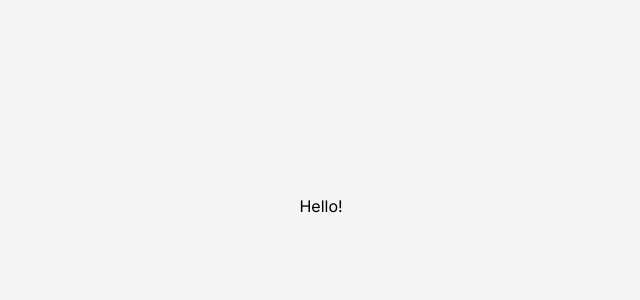
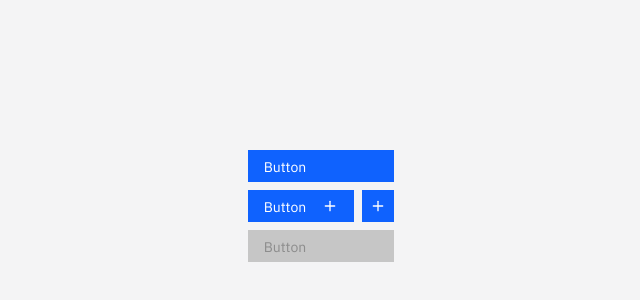
Before and after one commit to eric-figueira/ui-playground, a React (Vite) app: page / in a window 1280 px wide. Shown: the part 194-494 px from the top of the page, without its empty margins (319-959 px from the left). Built offline with nearby package versions, Linux system fonts and the light colour scheme.

Commit message:
feat: create Carbon button

```diff
--- a/package.json
+++ b/package.json
@@ -15,7 +15,8 @@
     "react": "^18.3.1",
     "react-dom": "^18.3.1",
     "react-router-dom": "^7.1.0",
-    "tailwind-merge": "^2.6.0"
+    "tailwind-merge": "^2.6.0",
+    "tailwind-variants": "^0.3.0"
   },
   "devDependencies": {
     "@eslint/js": "^9.17.0",
--- a/src/App.tsx
+++ b/src/App.tsx
@@ -1,8 +1,17 @@
+import { Plus } from "lucide-react";
+import { Button } from "./components/carbon/button";
+
+
 export function App() {
   return (
     <main className="w-fulll h-screen bg-zinc-100 flex justify-center items-center">
-      <div>
-        <button>Hello!</button>
+      <div className="flex flex-col justify-center gap-2">
+        <Button variant="primary" size="small" className="w-full">Button</Button>
+        <div className="flex gap-2">
+          <Button variant="primary" size="small" icon={Plus}>Button</Button>
+          <Button variant="primary" size="small" icon={Plus} iconOnly />
+        </div>
+        <Button variant="primary" size="small" className="w-full" disabled>Button</Button>
       </div>
     </main>
   )
--- /dev/null
+++ b/src/components/carbon/button.tsx
@@ -0,0 +1,67 @@
+import React from "react";
+import { tv, VariantProps } from "tailwind-variants";
+import { cn } from "../../lib/cn";
+
+const buttonVariants = tv({
+  base: "inline-flex justify-between gap-4 w-fit rounded-none font-ibm font-normal text-sm leading-[18px] focus:outline-none focus:ring-2 focus:ring-offset-1 focus:ring-[#0f62fe] px-4 transition disabled:cursor-not-allowed",
+  variants: {
+    variant: {
+      primary: "bg-[#0f62fe] hover:bg-[#0353e9] active:bg-[#002d9c] text-white disabled:bg-[#c6c6c6] disabled:text-[#8d8d8d]",
+      secondary: "bg-[#393939] hover:bg-[#4c4c4c] active:bg-[#6f6f6f] text-white disabled:bg-[#c6c6c6] disabled:text-[#8d8d8d]",
+      tertiary: "text-[#0f62fe] border border-[#0f62fe] hover:bg-[#0353e9] hover:text-white active:bg-[#002d9c] disabled:border-[#c6c6c6] disabled:text-[#c6c6c6] disabled:bg-transparent",
+      ghost: "bg-transparent text-[#0f62fe] hover:bg-[rgba(141,141,141,0.12)] active:bg-[rgba(141,141,141,0.5)] disabled:bg-transparent disabled:text-[#c6c6c6]",
+      dangerPrimary: "bg-[#da1e28] hover:bg-[#ba1b23] active:bg-[#750e13] text-white disabled:bg-[#c6c6c6] disabled:text-[#8d8d8d]",
+      dangerTertiary: "bg-transparent text-[#da1e28] border border-[#da1e28] hover:bg-[#ba1b23] hover:text-white active:bg-[#750e13] active:text-white disabled:border-[#c6c6c6] disabled:text-[#c6c6c6] disabled:bg-transparent",
+      dangerGhost: "text-[#da1e28] bg-transparent hover:bg-[#ba1b23] hover:text-white active:bg-[#750e13] active:text-white disabled:bg-transparent disabled:text-[#c6c6c6]",
+    },
+    size: {
+      large: "h-12 py-4",
+      medium: "h-10 py-3",
+      small: "h-8 py-2",
+    }
+  },
+  defaultVariants: {
+    variant: "primary",
+    size: "large"
+  }
+})
+
+export interface ButtonProps extends React.ButtonHTMLAttributes<HTMLButtonElement>, VariantProps<typeof buttonVariants> {
+  iconOnly?: boolean
+  icon?: React.ElementType
+}
+
+const Button = React.forwardRef<HTMLButtonElement, ButtonProps>(
+  ({ iconOnly = false, icon: Icon, children, className, variant, size, ...props }, ref) => {
+
+    if (iconOnly && Icon) {
+      const iconClasses = cn(
+        size === "large" && "px-4",
+        size === "medium" && "px-3",
+        size === "small" && "px-2"
+      )
+
+      return (
+        <button
+          className={cn(buttonVariants({ variant, size, className }), iconClasses)}
+          ref={ref}
+          {...props}
+        >
+          <Icon className="size-4" />
+        </button>
+      )
+    }
+
+    return (
+      <button
+        className={cn(buttonVariants({ variant, size, className }))}
+        ref={ref}
+        {...props}
+      >
+        {children}
+        {Icon && <Icon className="size-4" />}
+      </button>
+    )
+})
+
+export { Button }
```
Also changed, not shown: src/components/button/carbon.tsx (deleted), 1 other file (tests, documents, lock files or other folders).
